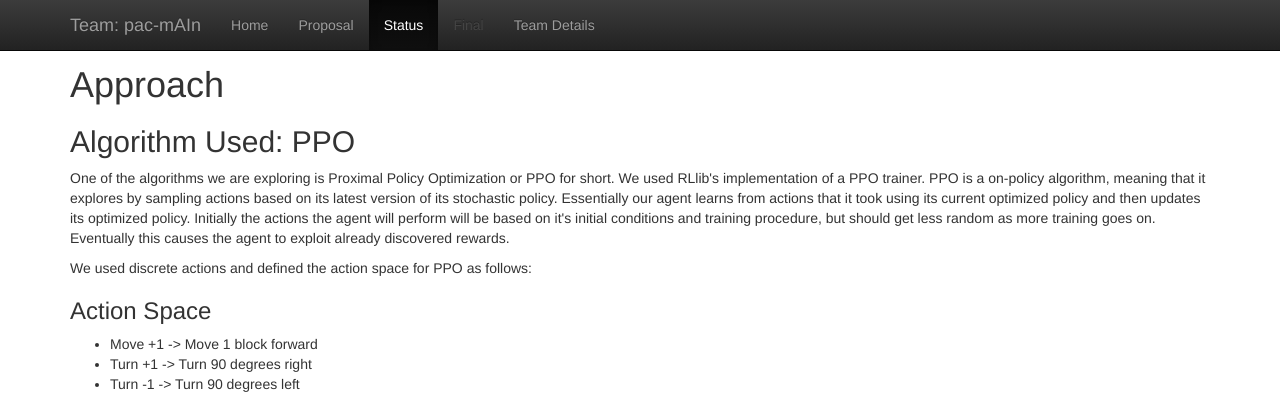
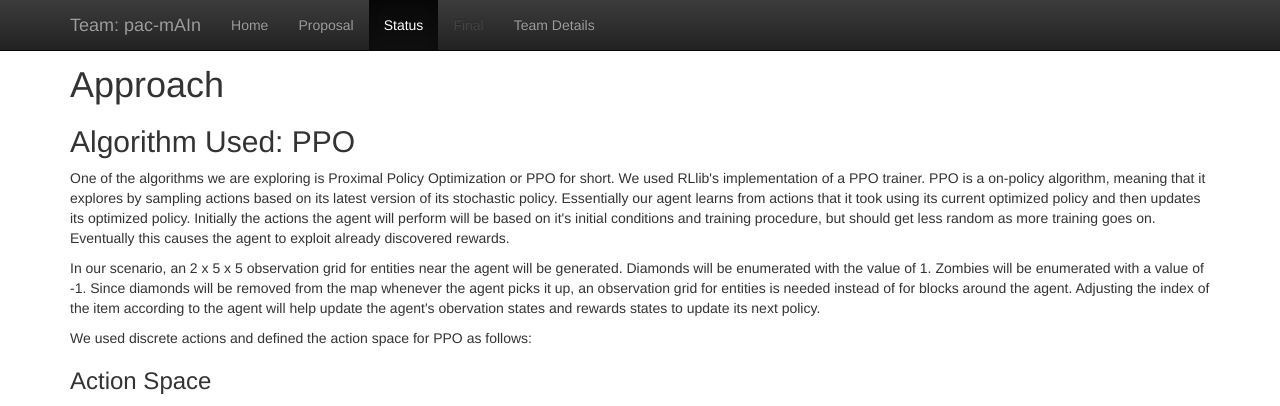
Before and after one commit to armaansd/pac-mAIn, a Jekyll site: the page built from docs/status.md, in a window 1280 px wide and 1400 px high, scrolled down 1190 px. Shown: the top 406 px of the window. Built offline with Jekyll 4.4.1, drawn with Linux system fonts in a browser that asks for light colours; some of the changed text lies outside the part shown.

Commit message:
Update status.md

```diff
--- a/docs/status.md
+++ b/docs/status.md
@@ -23,10 +23,10 @@ title: Status
 
 # Approach
 ## Algorithm Used: PPO
-<p>
-One of the algorithms we are exploring is Proximal Policy Optimization or PPO for short. We used RLlib's implementation of a PPO trainer.
-PPO is a on-policy algorithm, meaning that it explores by sampling actions based on its latest version of its stochastic policy. Essentially our agent learns from actions that it took using its current optimized policy and then updates its optimized policy. Initially the actions the agent will perform will be based on it's initial conditions and training procedure, but should get less random as more training goes on. Eventually this causes the agent to exploit already discovered rewards.
-</p>
+<p>One of the algorithms we are exploring is Proximal Policy Optimization or PPO for short. We used RLlib's implementation of a PPO trainer.
+PPO is a on-policy algorithm, meaning that it explores by sampling actions based on its latest version of its stochastic policy. Essentially our agent learns from actions that it took using its current optimized policy and then updates its optimized policy. Initially the actions the agent will perform will be based on it's initial conditions and training procedure, but should get less random as more training goes on. Eventually this causes the agent to exploit already discovered rewards. </p>
+
+<p>In our scenario, an 2 x 5 x 5 observation grid for entities near the agent will be generated. Diamonds will be enumerated with the value of 1. Zombies will be enumerated with a value of -1. Since diamonds will be removed from the map whenever the agent picks it up, an observation grid for entities is needed instead of for blocks around the agent. Adjusting the index of the item according to the agent will help update the agent's obervation states and rewards states to update its next policy.</p>
 
 We used discrete actions and defined the action space for PPO as follows:
 
@@ -35,8 +35,11 @@ We used discrete actions and defined the action space for PPO as follows:
 - Turn +1 -> Turn 90 degrees right
 - Turn -1 -> Turn 90 degrees left
 
-## Following diagram from RLlib's algorithm website
+## Diagram of PPO architecture from RLlib's algorithm website
 <img src="https://user-images.githubusercontent.com/75513952/142348893-9389ccb9-e4f3-40da-83f1-b252248ae35c.png" width="800" height="300">
+
+## PPO defines a probability ratio between its new policy and old policy
+<img src="https://user-images.githubusercontent.com/75513952/142361612-b7bd9bf5-2157-4403-9204-516b20206f91.png" width="800" height="300">
 
 
 
```
